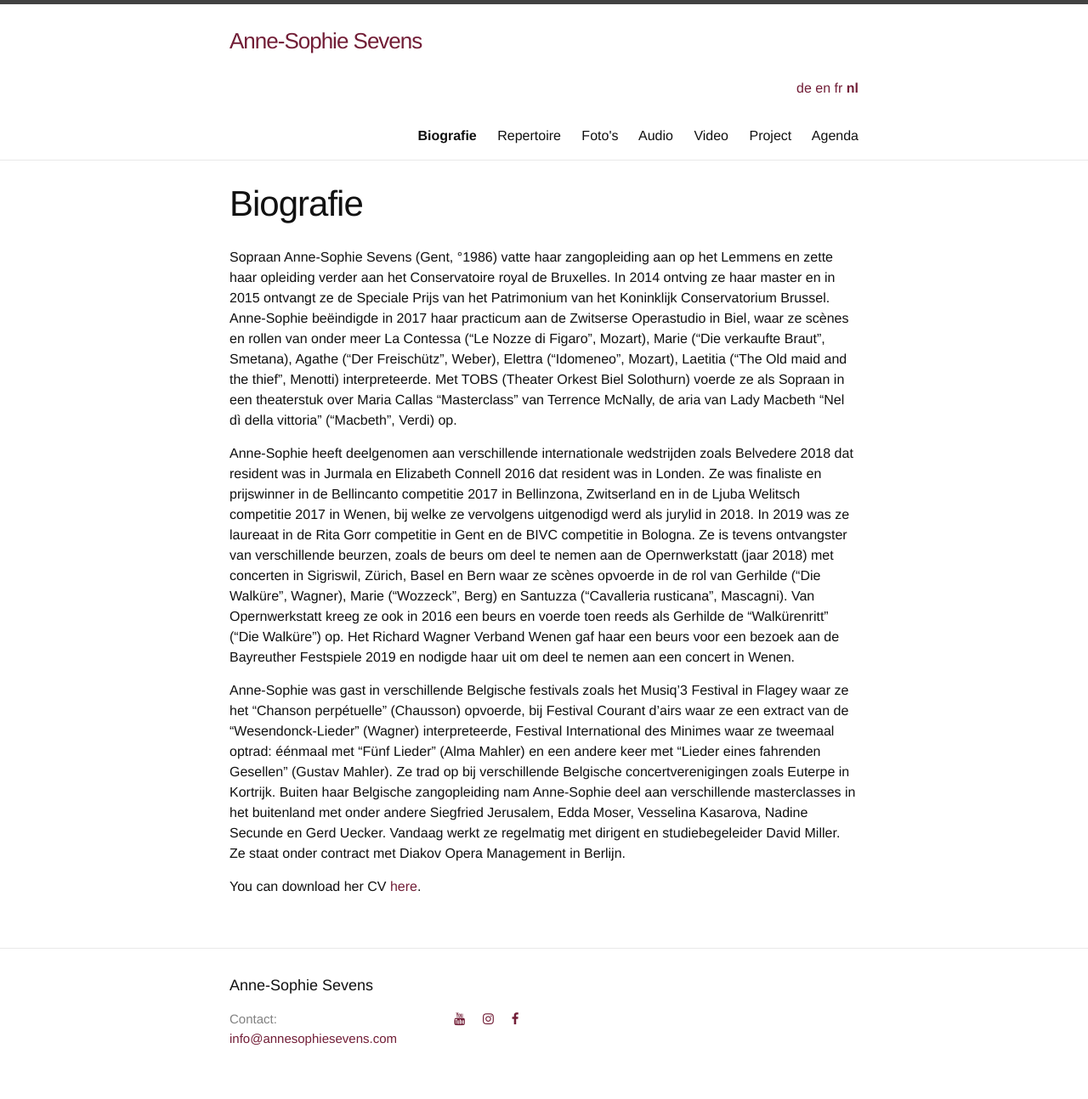
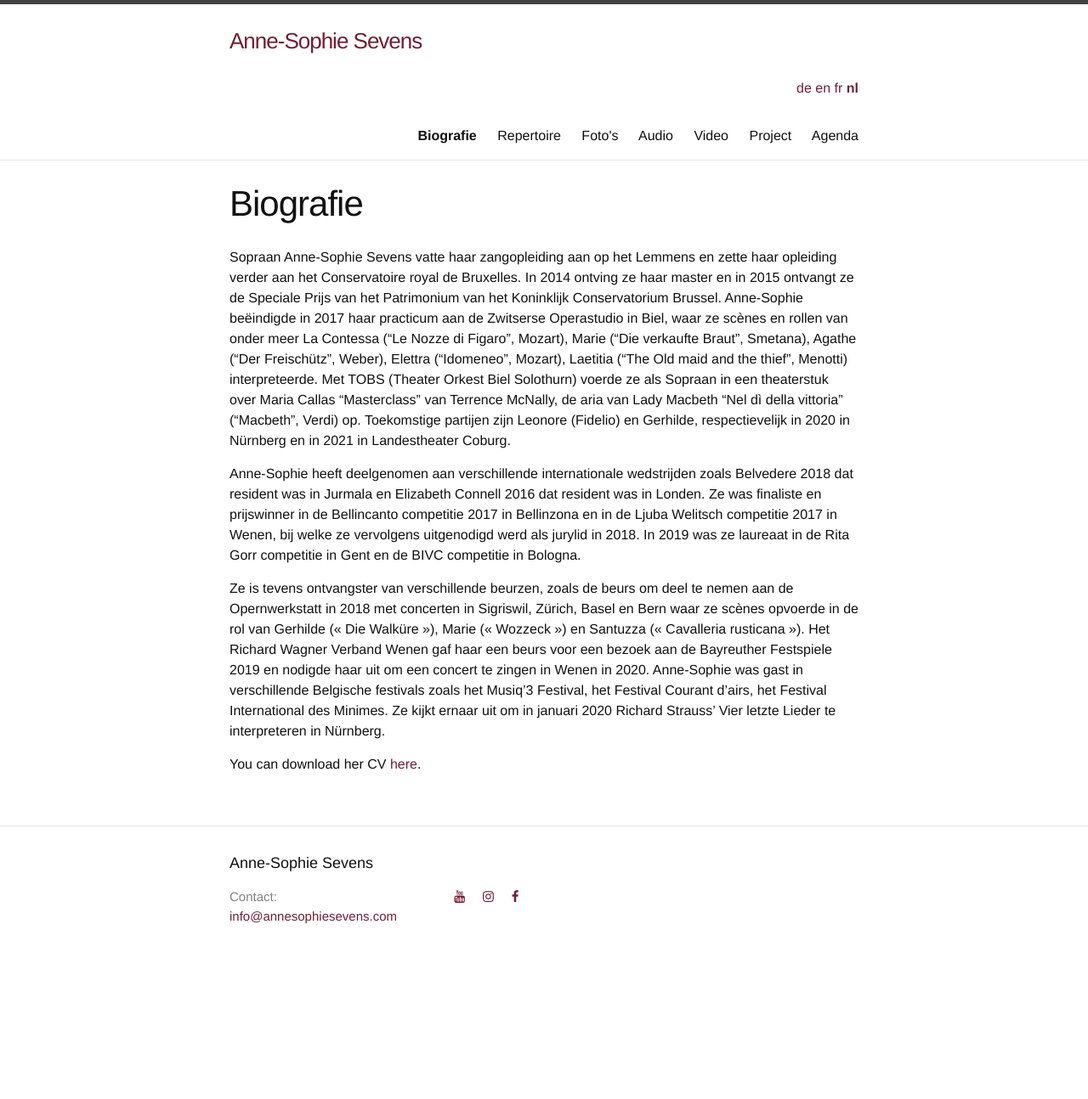
Before and after one commit to annesophie-sevens/annesophie-sevens.github.io, a Jekyll site: the page built from biography-nl.md, in a window 1280 px wide. Shown: the whole page at 85% size. Built offline with Jekyll 4.4.1, drawn with Linux system fonts in a browser that asks for light colours; nearby versions of some CDN libraries; after the commit the page ends 1150 px from its top, so only the background shows below that.

Commit message:
Update biography-nl.md

```diff
--- a/biography-nl.md
+++ b/biography-nl.md
@@ -6,13 +6,10 @@ lang: nl
 ref: biography
 
 ---
-Sopraan Anne-Sophie Sevens (Gent, °1986) vatte haar zangopleiding aan op het Lemmens  en zette haar opleiding verder aan  het Conservatoire royal de Bruxelles. In 2014 ontving ze haar master en in 2015 ontvangt ze de Speciale Prijs van het Patrimonium van het Koninklijk Conservatorium Brussel. Anne-Sophie beëindigde in 2017 haar practicum aan de Zwitserse Operastudio in Biel, waar ze scènes en rollen van onder meer La Contessa (“Le Nozze di Figaro”, Mozart), Marie (“Die verkaufte Braut”, Smetana), Agathe (“Der Freischütz”, Weber), Elettra (“Idomeneo”, Mozart), Laetitia (“The Old maid and the thief”, Menotti) interpreteerde.
-Met TOBS (Theater Orkest Biel Solothurn) voerde ze als Sopraan in een theaterstuk over Maria Callas “Masterclass” van Terrence McNally, de aria van Lady Macbeth “Nel dì della vittoria” (“Macbeth”, Verdi) op.
+Sopraan Anne-Sophie Sevens vatte haar zangopleiding aan op het Lemmens en zette haar opleiding verder aan het Conservatoire royal de Bruxelles. In 2014 ontving ze haar master en in 2015 ontvangt ze de Speciale Prijs van het Patrimonium van het Koninklijk Conservatorium Brussel. Anne-Sophie beëindigde in 2017 haar practicum aan de Zwitserse Operastudio in Biel, waar ze scènes en rollen van onder meer La Contessa (“Le Nozze di Figaro”, Mozart), Marie (“Die verkaufte Braut”, Smetana), Agathe (“Der Freischütz”, Weber), Elettra (“Idomeneo”, Mozart), Laetitia (“The Old maid and the thief”, Menotti) interpreteerde. Met TOBS (Theater Orkest Biel Solothurn) voerde ze als Sopraan in een theaterstuk over Maria Callas “Masterclass” van Terrence McNally, de aria van Lady Macbeth “Nel dì della vittoria” (“Macbeth”, Verdi) op. Toekomstige partijen zijn Leonore (Fidelio) en Gerhilde, respectievelijk in 2020 in Nürnberg en in 2021 in Landestheater Coburg.
 
-Anne-Sophie heeft deelgenomen aan verschillende internationale wedstrijden zoals Belvedere 2018 dat resident was in Jurmala en Elizabeth Connell 2016 dat resident was in Londen. Ze was finaliste en prijswinner in de Bellincanto competitie 2017 in Bellinzona, Zwitserland en in de Ljuba Welitsch competitie 2017 in Wenen, bij welke ze vervolgens uitgenodigd werd als jurylid in 2018. In 2019 was ze laureaat in de Rita Gorr competitie in Gent en de BIVC competitie in Bologna.
-Ze is tevens ontvangster van verschillende beurzen, zoals de beurs om deel te nemen aan de Opernwerkstatt (jaar 2018) met concerten in Sigriswil, Zürich, Basel en Bern waar ze scènes opvoerde in de rol van Gerhilde (“Die Walküre”, Wagner), Marie (“Wozzeck”, Berg) en Santuzza (“Cavalleria rusticana”, Mascagni). Van Opernwerkstatt kreeg ze ook in 2016 een beurs en voerde toen reeds als Gerhilde de “Walkürenritt” (“Die Walküre”) op. Het Richard Wagner Verband Wenen gaf haar een beurs voor een bezoek aan de Bayreuther Festspiele 2019 en nodigde haar uit om deel te nemen aan een concert in Wenen.
+Anne-Sophie heeft deelgenomen aan verschillende internationale wedstrijden zoals Belvedere 2018 dat resident was in Jurmala en Elizabeth Connell 2016 dat resident was in Londen. Ze was finaliste en prijswinner in de Bellincanto competitie 2017 in Bellinzona en in de Ljuba Welitsch competitie 2017 in Wenen, bij welke ze vervolgens uitgenodigd werd als jurylid in 2018. In 2019 was ze laureaat in de Rita Gorr competitie in Gent en de BIVC competitie in Bologna.
 
-Anne-Sophie was gast in verschillende Belgische festivals zoals het Musiq’3 Festival in Flagey waar ze het “Chanson perpétuelle” (Chausson) opvoerde, bij Festival Courant d’airs waar ze een extract van de “Wesendonck-Lieder” (Wagner) interpreteerde, Festival International des Minimes waar ze tweemaal optrad: éénmaal met “Fünf Lieder” (Alma Mahler) en een andere keer met “Lieder eines fahrenden Gesellen” (Gustav Mahler). Ze trad op bij verschillende Belgische concertverenigingen zoals Euterpe in Kortrijk.
-Buiten haar Belgische zangopleiding nam Anne-Sophie deel aan verschillende masterclasses in het buitenland met onder andere Siegfried Jerusalem, Edda Moser, Vesselina Kasarova, Nadine Secunde en Gerd Uecker. Vandaag werkt ze regelmatig met dirigent en studiebegeleider David Miller. Ze staat onder contract met Diakov Opera Management in Berlijn.
+Ze is tevens ontvangster van verschillende beurzen, zoals de beurs om deel te nemen aan de Opernwerkstatt in 2018 met concerten in Sigriswil, Zürich, Basel en Bern waar ze scènes opvoerde in de rol van Gerhilde (« Die Walküre »), Marie (« Wozzeck ») en Santuzza (« Cavalleria rusticana »). Het Richard Wagner Verband Wenen gaf haar een beurs voor een bezoek aan de Bayreuther Festspiele 2019 en nodigde haar uit om een concert te zingen in Wenen in 2020. Anne-Sophie was gast in verschillende Belgische festivals zoals het Musiq’3 Festival, het Festival Courant d’airs, het Festival International des Minimes. Ze kijkt ernaar uit om in januari 2020 Richard Strauss’ Vier letzte Lieder te interpreteren in Nürnberg.
 
 You can download her CV [here]({{ site.baseurl }}/assets/CV.pdf).
```
